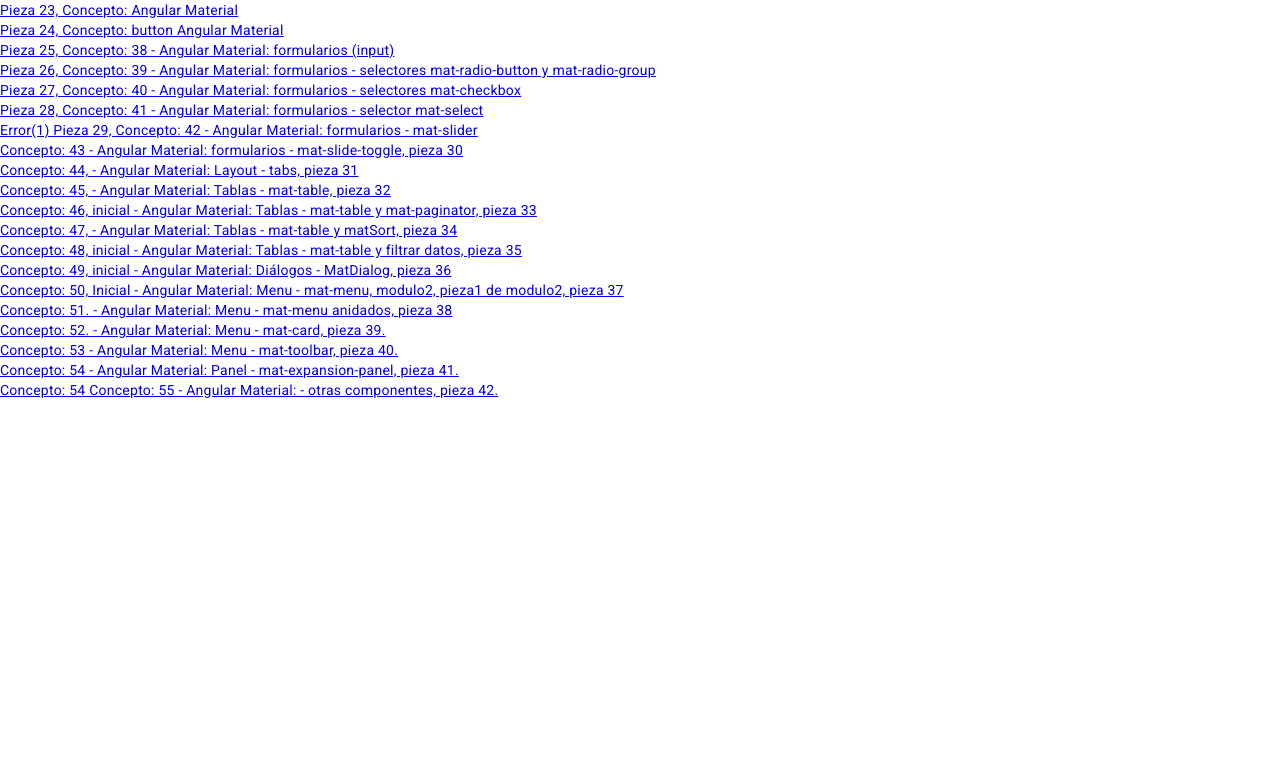
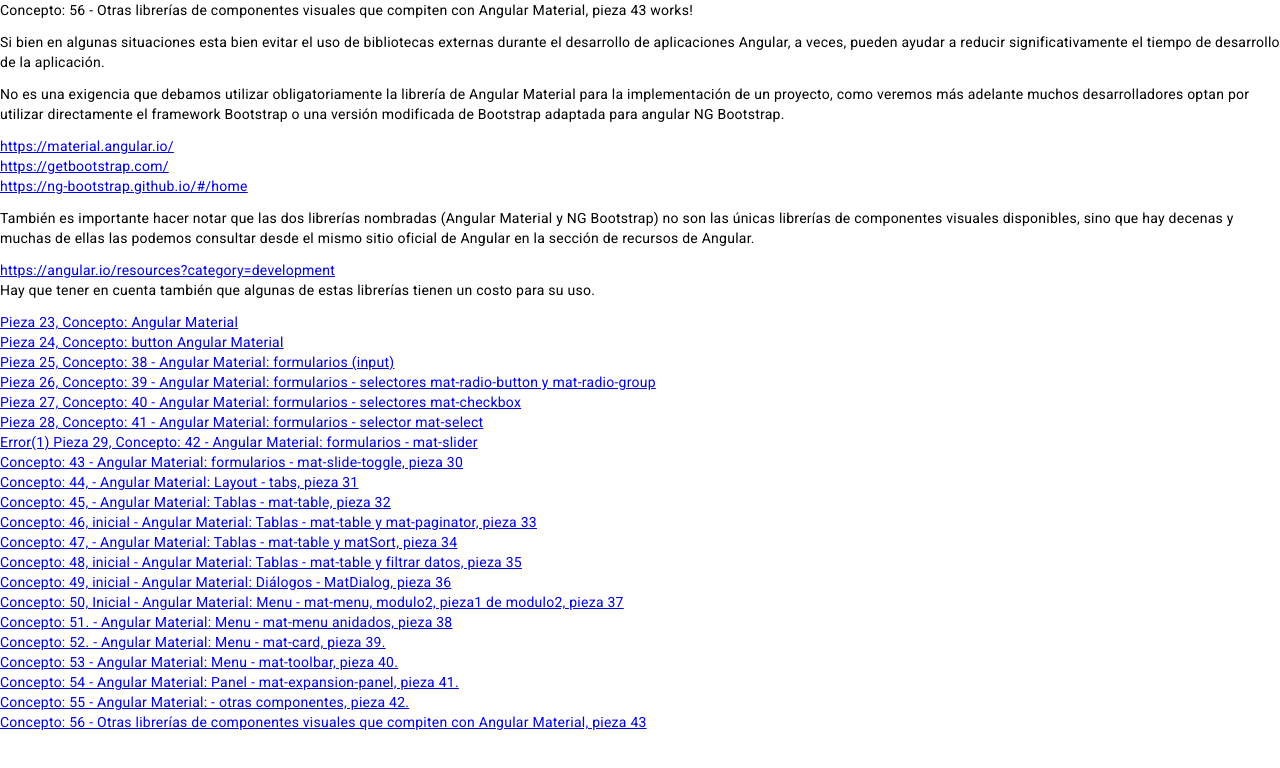
Before and after one commit to Miguelepst/appweb7, an Angular app: page /app-pieza43-p in a window 1280 px wide. Before the commit this address led to /. Shown: the top 768 px of the page. Built offline with nearby package versions, Linux system fonts and the light colour scheme.

Commit message:
Concepto: 56 - Otras librerías de componentes visuales que compiten con Angular Material, pieza 43 Funcional(Ok(OK)/Error(0)) Error1!=""

```diff
--- /dev/null
+++ b/src/app/features/modulo1/components/pieza43/pieza43-p/pieza43-p.component.html
@@ -0,0 +1,27 @@
+<p>Concepto: 56
+  - Otras librerías de componentes visuales que compiten con Angular Material, pieza 43 works!</p>
+
+
+<p>Si bien en algunas situaciones esta bien evitar el uso de bibliotecas externas durante el desarrollo de
+  aplicaciones Angular, a veces, pueden ayudar a reducir significativamente el tiempo de desarrollo de la aplicación.
+</p>
+
+<p>
+  No es una exigencia que debamos utilizar obligatoriamente la librería de Angular Material para la implementación de
+  un proyecto, como veremos más adelante muchos desarrolladores optan por utilizar directamente el framework Bootstrap
+  o una versión modificada de Bootstrap adaptada para angular NG Bootstrap.
+</p>
+
+<a href="https://material.angular.io/">https://material.angular.io/</a>
+<br>
+<a href="https://getbootstrap.com/">https://getbootstrap.com/</a>
+<br>
+<a href="https://ng-bootstrap.github.io/#/home">https://ng-bootstrap.github.io/#/home</a>
+<p></p>
+
+<p>También es importante hacer notar que las dos librerías nombradas (Angular Material y NG Bootstrap) no son las únicas
+  librerías de componentes visuales disponibles, sino que hay decenas y muchas de ellas las podemos consultar desde el
+  mismo sitio oficial de Angular en la sección de recursos de Angular.</p>
+
+<a href="https://angular.io/resources?category=development">https://angular.io/resources?category=development</a>
+<p>Hay que tener en cuenta también que algunas de estas librerías tienen un costo para su uso.</p>
--- a/src/app/features/modulo1/modulo1-routing.module.ts
+++ b/src/app/features/modulo1/modulo1-routing.module.ts
@@ -28,6 +28,7 @@
 import { Pieza40PComponent } from './components/pieza40/pieza40-p/pieza40-p.component';
 import { Pieza41PComponent } from './components/pieza41/pieza41-p/pieza41-p.component';
 import { Pieza42PComponent } from './components/pieza42/pieza42-p/pieza42-p.component';
+import { Pieza43PComponent } from './components/pieza43/pieza43-p/pieza43-p.component';
 
 
 
@@ -58,6 +59,9 @@
   { path: 'app-pieza40-p', component: Pieza40PComponent },
   { path: 'app-pieza41-p', component: Pieza41PComponent },
   { path: 'app-pieza42-p', component: Pieza42PComponent },
+  { path: 'app-pieza43-p', component: Pieza43PComponent },
+
+
 
 
 
--- a/src/app/features/modulo1/modulo1.component.html
+++ b/src/app/features/modulo1/modulo1.component.html
@@ -90,9 +90,15 @@
   </a>
 
   <br>
-  <a routerLink="app-pieza42-p">Concepto: 54
+  <a routerLink="app-pieza42-p">
     Concepto: 55
     - Angular Material: - otras componentes, pieza 42.
+  </a>
+
+  <br>
+  <a routerLink="app-pieza43-p">
+    Concepto: 56
+    - Otras librerías de componentes visuales que compiten con Angular Material, pieza 43
   </a>
 
 
--- a/src/app/features/modulo1/modulo1.module.ts
+++ b/src/app/features/modulo1/modulo1.module.ts
@@ -70,7 +70,8 @@
 import { Pieza41PComponent } from './components/pieza41/pieza41-p/pieza41-p.component'
 
 import { MatExpansionModule } from '@angular/material/expansion';
-import { Pieza42PComponent } from './components/pieza42/pieza42-p/pieza42-p.component'
+import { Pieza42PComponent } from './components/pieza42/pieza42-p/pieza42-p.component';
+import { Pieza43PComponent } from './components/pieza43/pieza43-p/pieza43-p.component'
 
 
 @NgModule({
@@ -100,6 +101,7 @@
     Pieza40PComponent,
     Pieza41PComponent,
     Pieza42PComponent,
+    Pieza43PComponent,
 
 
 
```
Also changed, not shown: src/app/features/modulo1/components/pieza43/pieza43-p/pieza43-p.component.ts (added, +10 -0 lines), src/app/features/modulo1/components/pieza43/pieza43-p/pieza43-p.component.css (added), 1 other file (tests, documents, lock files or other folders).
